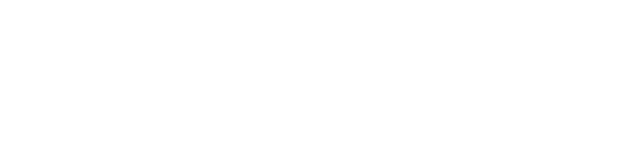
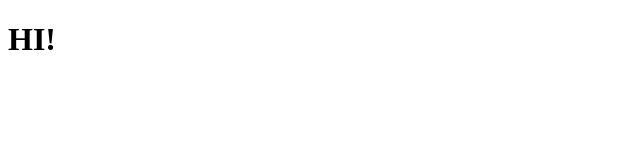
Before and after one commit to iulon357/final-project, a plain HTML site: page index.html in a window 1280 px wide. Shown: the full height of the page, 0-640 px from the left. Drawn offline with Linux system fonts and the light colour scheme.

Commit message:
update 1

```diff
--- a/index.html
+++ b/index.html
@@ -8,6 +8,6 @@
     <title>Final Project</title>
 </head>
 <body>
-
+    <h1>HI!</h1>
 </body>
 </html>
```
